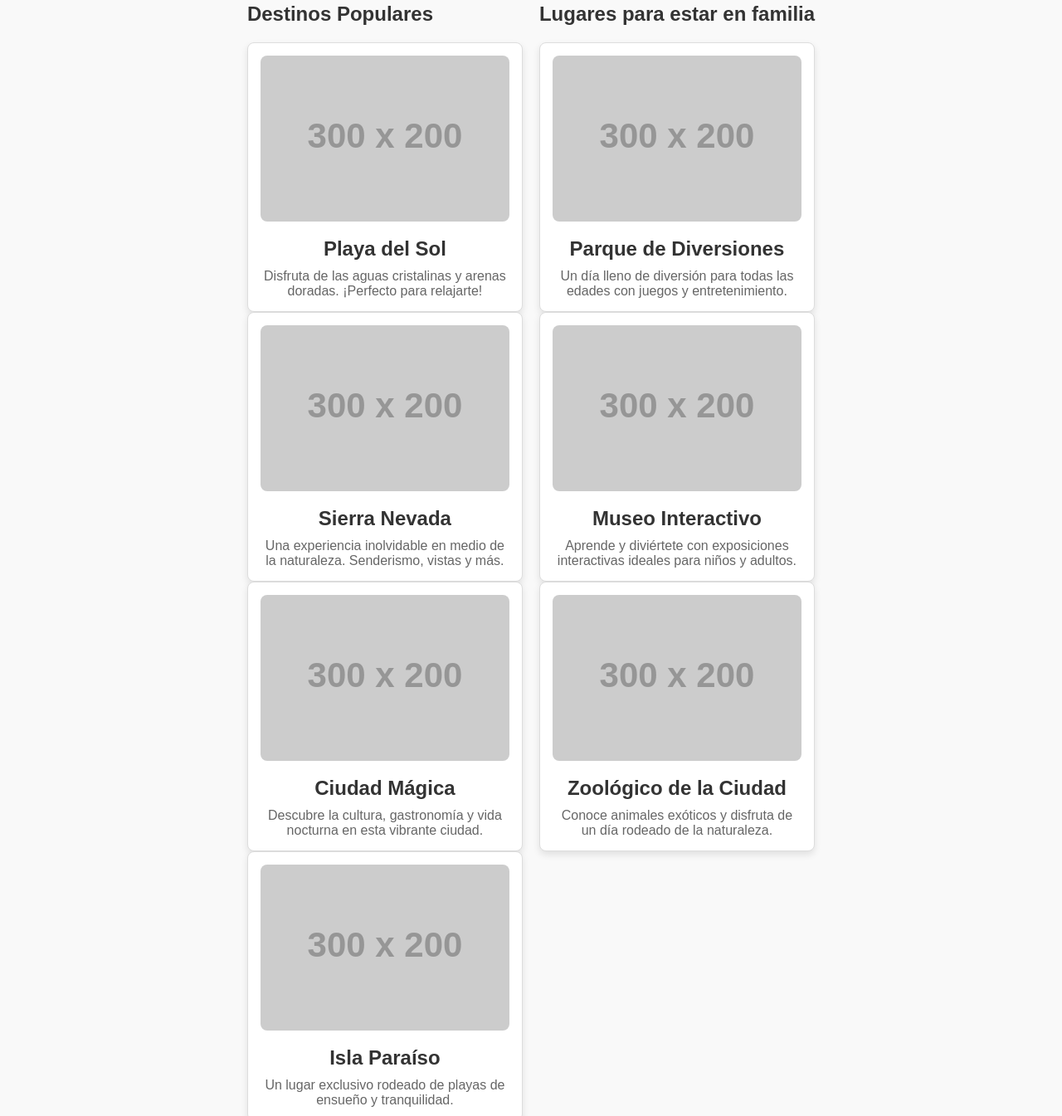
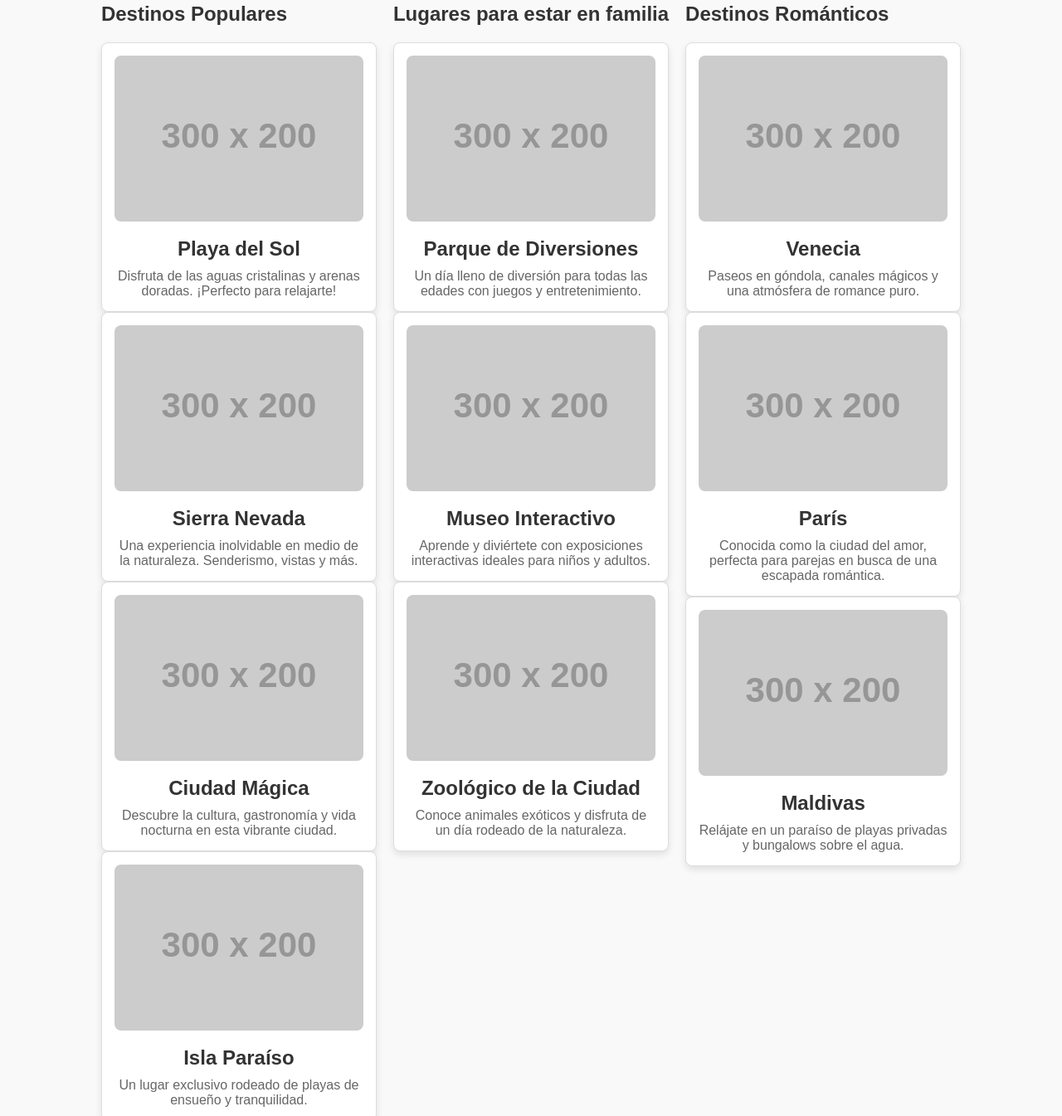
Before and after one commit to sergioAff/agencia-viaje, a plain HTML site: page pages/destinos.html in a window 1280 px wide. Shown: the part 37-1382 px from the top of the page at 83% size. Drawn offline with Linux system fonts and the light colour scheme; placeholder pictures from the web are drawn by us.

Commit message:
feature(destinos)-se-agrego-mas-destinos

```diff
--- a/pages/destinos.html
+++ b/pages/destinos.html
@@ -91,6 +91,34 @@
           </p>
         </div>
       </section>
+
+      <section>
+        <h1 class="section-title">Destinos Románticos</h1>
+        <div class="destino">
+          <img src="https://via.placeholder.com/300x200" alt="Venecia" />
+          <h2>Venecia</h2>
+          <p>
+            Paseos en góndola, canales mágicos y una atmósfera de romance puro.
+          </p>
+        </div>
+
+        <div class="destino">
+          <img src="https://via.placeholder.com/300x200" alt="París" />
+          <h2>París</h2>
+          <p>
+            Conocida como la ciudad del amor, perfecta para parejas en busca de
+            una escapada romántica.
+          </p>
+        </div>
+
+        <div class="destino">
+          <img src="https://via.placeholder.com/300x200" alt="Maldivas" />
+          <h2>Maldivas</h2>
+          <p>
+            Relájate en un paraíso de playas privadas y bungalows sobre el agua.
+          </p>
+        </div>
+      </section>
     </main>
   </body>
 </html>
```
